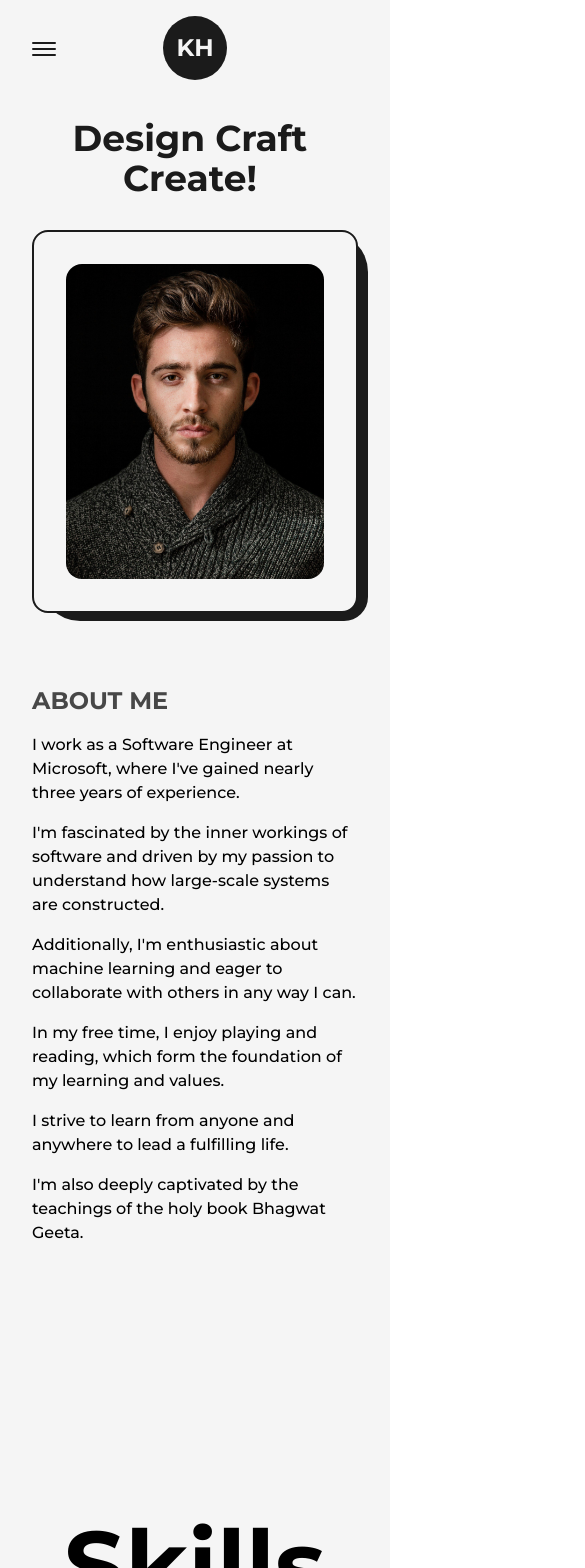
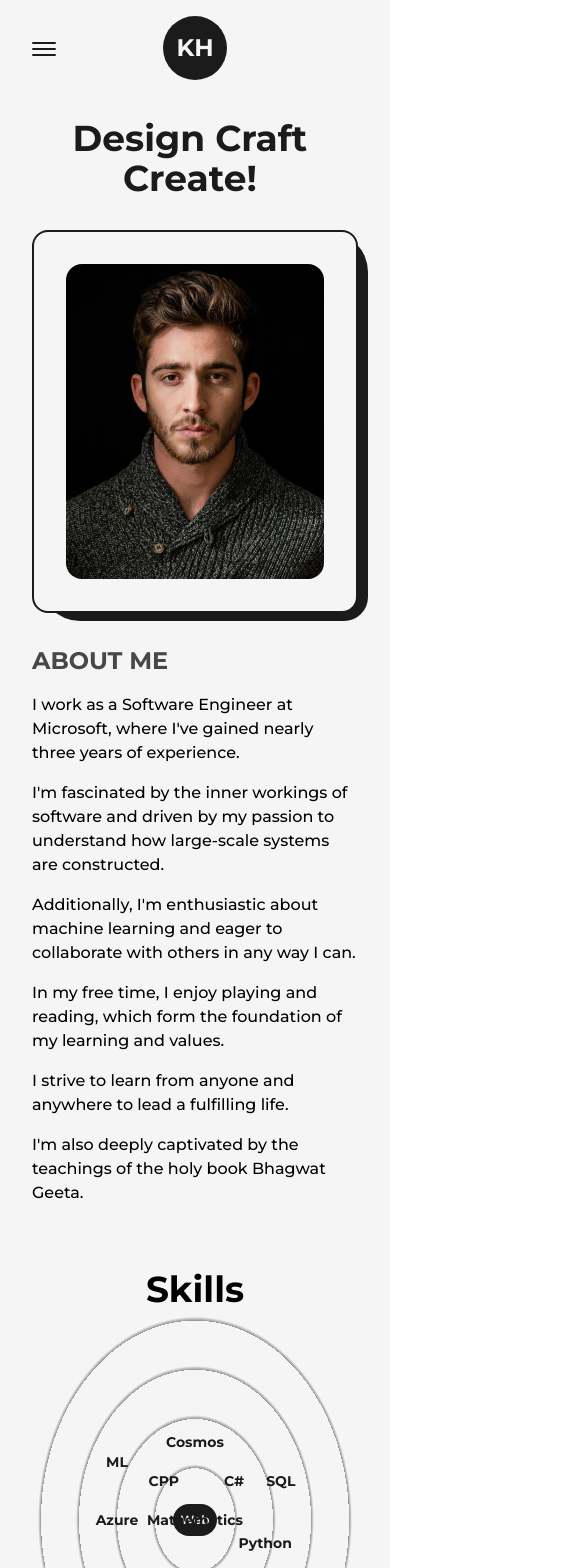
Before and after one commit to newbazz/krutam-portfolio, a Next.js app: page /about in a window 390 px wide. Shown: the top 1568 px of the page, 585 px wide, since content can reach past the window. Built offline with nearby package versions, Linux system fonts and the light colour scheme.

Commit message:
made about page responsive

```diff
--- a/src/components/ContactMe.js
+++ b/src/components/ContactMe.js
@@ -1,17 +1,23 @@
-import Link from 'next/link'
-import React from 'react'
-import { CircularText,} from './Icons'
+import Link from "next/link";
+import React from "react";
+import { CircularText } from "./Icons";
 
 const ContactMe = () => {
   return (
-    <div className='fixed left-4 bottom-4
+    <div
+      className="fixed left-4 bottom-4
     flex item-center justify-center overflow-hidden md:right-8 md:left-auto md:top-0 md:bottom-auto
     md:absolute sm:right-0
-    '>
-     <div className='w-48 h-auto flex items-center justify-center relative md:w-24'>
-      <CircularText className={"fill-dark dark:fill-light animate-spin-slow "} />
+    "
+    >
+      <div className="w-48 h-auto flex items-center justify-center relative md:w-24">
+        <CircularText
+          className={"fill-dark dark:fill-light animate-spin-slow "}
+        />
 
-      <Link href="mailto:krutamhathi14@gmail.com" className='flex items-center justify-center
+        <Link
+          href="mailto:krutamhathi14@gmail.com"
+          className="flex items-center justify-center
       absolute left-1/2 top-1/2 -translate-x-1/2 -translate-y-1/2 bg-dark text-light
       shadow-md border border-solid border-dark w-20 h-20 rounded-full
       font-semibold text-5xl hover:bg-light hover:text-dark
@@ -19,12 +25,15 @@
       dark:bg-light dark:text-dark hover:dark:bg-dark hover:dark:text-light
       hover:dark:border-light
 
-      md:w-12 md:h-12 md:text-[30px]
+      md:w-12 md:h-12 md:text-[25px]
 
-      '>🤝</Link>
-     </div>
+      "
+        >
+          🤝
+        </Link>
       </div>
-  )
-}
+    </div>
+  );
+};
 
-export default ContactMe
+export default ContactMe;
--- a/src/components/LiIcon.js
+++ b/src/components/LiIcon.js
@@ -10,7 +10,12 @@
 
   return (
     <figure className="absolute left-0 stroke-dark dark:stroke-light">
-      <svg className="-rotate-90" width="75" height="75" viewBox="0 0 100 100">
+      <svg
+        className="-rotate-90 md:w-[60px] md:h-[60px] xs:w-[40px] xs:h-[40px]"
+        width="75"
+        height="75"
+        viewBox="0 0 100 100"
+      >
         <circle
           cx="75"
           cy="50"
--- a/src/components/Logo.js
+++ b/src/components/Logo.js
@@ -1,23 +1,33 @@
-import React from 'react'
-import Link from 'next/link'
-import {motion} from "framer-motion"
+import React from "react";
+import Link from "next/link";
+import { motion } from "framer-motion";
 
 const MotionLink = motion(Link);
 
 const Logo = () => {
   return (
-    <div className='flex items-center justify-center mt-2' >
-        <MotionLink href="/"
-        className='w-16 h-16 bg-dark text-light flex items-center justify-center
+    <div className="flex items-center justify-center mt-2">
+      <MotionLink
+        href="/"
+        className="w-16 h-16 bg-dark text-light flex items-center justify-center
         rounded-full text-2xl font-bold border border-solid border-transparent dark:border-light
-        '
+        "
         whileHover={{
-            backgroundColor:["#121212", "rgba(131,58,180,1)","rgba(253,29,29,1)","rgba(252,176,69,1)","rgba(131,58,180,1)", "#121212"],
-            transition:{duration:1, repeat: Infinity}
+          backgroundColor: [
+            "#121212",
+            "rgba(131,58,180,1)",
+            "rgba(253,29,29,1)",
+            "rgba(252,176,69,1)",
+            "rgba(131,58,180,1)",
+            "#121212",
+          ],
+          transition: { duration: 1, repeat: Infinity },
         }}
-        >KH</MotionLink>
+      >
+        KH
+      </MotionLink>
     </div>
-  )
-}
+  );
+};
 
-export default Logo
+export default Logo;
--- a/src/components/Skills.js
+++ b/src/components/Skills.js
@@ -1,49 +1,59 @@
-import React from 'react'
-import {motion} from "framer-motion"
+import React from "react";
+import { motion } from "framer-motion";
 
-const Skill = ({name, x, y}) => {
-
-    return(
-      <motion.div className='flex items-center justify-center rounded-full font-semibold bg-dark text-light
+const Skill = ({ name, x, y }) => {
+  return (
+    <motion.div
+      className="flex items-center justify-center rounded-full font-semibold bg-dark text-light
       py-3 px-6 shadow-dark cursor-pointer absolute dark:text-dark dark:bg-light
-      '
-      whileHover={{scale:1.05}}
-      initial={{x:0,y:0}}
-      whileInView={{x:x, y:y, transition: {duration:1.5}}}
-      transition = {{duration:1.5}}
+      lg:py-2 lg:px-4 md:text-sm md:py-1.5 md:px-3 xs:bg-transparent xs:dark:bg-transparent
+      xs:text-dark xs:dark:text-light xs:font-bold
+      "
+      whileHover={{ scale: 1.05 }}
+      initial={{ x: 0, y: 0 }}
+      whileInView={{ x: x, y: y, transition: { duration: 1.5 } }}
+      transition={{ duration: 1.5 }}
     >
       {name}
     </motion.div>
-    )
-}
+  );
+};
 
 const Skills = () => {
   return (
     <>
-      <h2 className='font-bold text-8xl mt-64 w-full text-center'>Skills</h2>
-      <div className='w-full h-screen relative flex items-center justify-center rounded-full bg-circularLight dark:bg-circularDark'>
-
-          <motion.div className='flex items-center justify-center rounded-full font-semibold bg-dark text-light
+      <h2 className="font-bold text-7xl mt-[150px] w-full text-center md:text-6xl md:mt-32 sm:mt-12 lg:!text-7xl sm:!text-6xl xs:!text-4xl">
+        Skills
+      </h2>
+      <div
+        className="w-full h-screen relative flex items-center justify-center rounded-full bg-circularLight dark:bg-circularDark
+      lg:h-[80vh] sm:h-[60vh] xs:h-[50vh]
+      lg:bg-circularLightLg lg:dark:bg-circularDarkLg
+      md:bg-circularLightMd md:dark:bg-circularDarkMd
+      sm:bg-circularLightSm sm:dark:bg-circularDarkSm
+      "
+      >
+        <motion.div
+          className="flex items-center justify-center rounded-full font-semibold bg-dark text-light
           p-8 shadow-dark cursor-pointer dark:text-dark dark:bg-light
-          '
-          whileHover={{scale:1.05}}
+          lg:p-6 md:p-4 xs:text-xs xs:p-2
+          "
+          whileHover={{ scale: 1.05 }}
         >
           Web
         </motion.div>
 
-          <Skill name = "Azure" x="-25vw" y="2vw" />
-          <Skill name = "C#" x="-5vw" y="-10vw" />
-          <Skill name = "Python" x="20vw" y="6vw" />
-          <Skill name = "CPP" x="0vw" y="12vw" />
-          <Skill name = "ML" x="-20vw" y="-15vw" />
-          <Skill name = "Mathematics" x="15vw" y="-12vw" />
-          <Skill name = "SQL" x="32vw" y="-5vw" />
-          <Skill name = "Cosmos" x="0vw" y="-20vw" />
-         {/* <Skill name = "SQL" x="-25vw" y="18vw" />
-          <Skill name = "Tailwind CSS" x="18vw" y="18vw" />  */}
+        <Skill name="Azure" x="-20vw" y="0vw" />
+        <Skill name="C#" x="10vw" y="-10vw" />
+        <Skill name="Python" x="18vw" y="6vw" />
+        <Skill name="CPP" x="-8vw" y="-10vw" />
+        <Skill name="ML" x="-20vw" y="-15vw" />
+        <Skill name="SQL" x="22vw" y="-10vw" />
+        <Skill name="Cosmos" x="0vw" y="-20vw" />
+        <Skill name="Mathematics" x="-5 vw" y="12vw" />
       </div>
     </>
-  )
-}
+  );
+};
 
-export default Skills
+export default Skills;
--- a/src/pages/about.js
+++ b/src/pages/about.js
@@ -45,15 +45,15 @@
       </Head>
 
       <main className=" flex w-full flex-col items-center justify-center dark:text-light">
-        <Layout className="pt-16">
+        <Layout className="pt-12">
           <AnimatedText
             text="Design Craft Create!"
             className="mb-16 lg:!text-7xl sm:!text-6xl xs:!text-4xl sm:mb-8"
           />
 
-          <div className="grid w-full grid-cols-8 gap-16 sm:gap-8 ">
-            <div className="col-span-4 flex flex-col items-start justify-start xl:col-span-3 md:col-span-8 md:order-2">
-              <h2 className="pt-10 mb-4 text-2xl font-bold uppercase text-dark/80 dark:text-light/80">
+          <div className="relative grid w-full grid-cols-10 items-center justify-between gap-16 sm:gap-8 ">
+            <div className="col-span-6 flex flex-col items-start justify-start xl:col-span-6 md:col-span-10 md:order-2">
+              <h2 className="mb-4 text-2xl font-bold uppercase text-dark/80 dark:text-light/80">
                 About Me
               </h2>
 
@@ -91,9 +91,10 @@
 
             {/* Image Frame */}
             <div
-              className="col-span-3 relative h-auto rounded-2xl border-2
+              className="col-span-4 relative h-max rounded-2xl border-2
                     border-solid border-dark bg-light p-8 dark:bg-dark dark:border-light
-                    md:order-1 md:col-span-8
+                    xl:col-span-4
+                    md:order-1 md:col-span-10
                     "
             >
               {/* div for border outline */}
@@ -108,29 +109,6 @@
                        50vw"
               />
             </div>
-
-            {/* <div className='col-span-2 flex flex-col items-end justify-between'>
-    <div className='flex flex-col items-end justify-center'>
-      <span className='inline-block text-7xl font-bold'>
-      <AnimatedNumbers value={50}/>+
-      </span>
-      <h2 className='text-xl font-medium capitalize text-dark/75'>Satisfied Clients</h2>
-    </div>
-
-    <div className='flex flex-col items-end justify-center'>
-      <span className='inline-block text-7xl font-bold'>
-      <AnimatedNumbers value={40}/>+
-      </span>
-      <h2 className='text-xl font-medium capitalize text-dark/75'>projects completed</h2>
-    </div>
-
-    <div className='flex flex-col items-end justify-center'>
-      <span className='inline-block text-7xl font-bold'>
-      <AnimatedNumbers value={5}/>+
-      </span>
-      <h2 className='text-xl font-medium capitalize text-dark/75'>years of experience</h2>
-    </div>
-</div>  */}
           </div>
           <Skills />
           <Experience />
--- a/tailwind.config.js
+++ b/tailwind.config.js
@@ -4,12 +4,12 @@
     // Or if using `src` directory:
     "./src/**/*.{js,ts,jsx,tsx,mdx}",
   ],
-  darkMode: 'selector',
+  darkMode: "selector",
   theme: {
     extend: {
       fontFamily: {
-        mont: ['var(--font-mont)'],
-        mono: ['var(--font-roboto-mono)'],
+        mont: ["var(--font-mont)"],
+        mono: ["var(--font-roboto-mono)"],
       },
       colors: {
         dark: "#1b1b1b",
@@ -17,13 +17,34 @@
         primary: "#B63E96", // 240,86,199
         primaryDark: "#58E6D9", // 80,230,217
       },
-      animation:{
-        'spin-slow':'spin 8s linear infinite',
+      animation: {
+        "spin-slow": "spin 8s linear infinite",
       },
-      backgroundImage:{
-        circularLight: 'repeating-radial-gradient(rgba(0,0,0,0.4) 2px,#f5f5f5 5px,#f5f5f5 100px);',
-        circularDark: 'repeating-radial-gradient(rgba(255,255,255,0.5) 2px,#1b1b1b 8px,#1b1b1b 100px);'
-      }
+      backgroundImage: {
+        circularLight:
+          "repeating-radial-gradient(rgba(0,0,0,0.4) 2px,#f5f5f5 5px,#f5f5f5 100px)",
+
+        circularDark:
+          "repeating-radial-gradient(rgba(255,255,255,0.5) 2px,#1b1b1b 8px,#1b1b1b 100px)",
+
+        circularLightLg:
+          "repeating-radial-gradient(rgba(0,0,0,0.4) 2px,#f5f5f5 5px,#f5f5f5 80px)",
+
+        circularDarkLg:
+          "repeating-radial-gradient(rgba(255,255,255,0.5) 2px,#1b1b1b 8px,#1b1b1b 80px)",
+
+        circularLightMd:
+          "repeating-radial-gradient(rgba(0,0,0,0.4) 2px,#f5f5f5 5px,#f5f5f5 60px)",
+
+        circularDarkMd:
+          "repeating-radial-gradient(rgba(255,255,255,0.5) 2px,#1b1b1b 8px,#1b1b1b 60px)",
+
+        circularLightSm:
+          "repeating-radial-gradient(rgba(0,0,0,0.4) 2px,#f5f5f5 5px,#f5f5f5 40px)",
+
+        circularDarkSm:
+          "repeating-radial-gradient(rgba(255,255,255,0.5) 2px,#1b1b1b 8px,#1b1b1b 40px)",
+      },
     },
     screens: {
       "2xl": { max: "1535px" },
```
Also changed, not shown: src/components/Education.js (+12 -10 lines), src/components/Experience.js (+45 -37 lines). Lines whose indentation alone changed are shown as unchanged.
